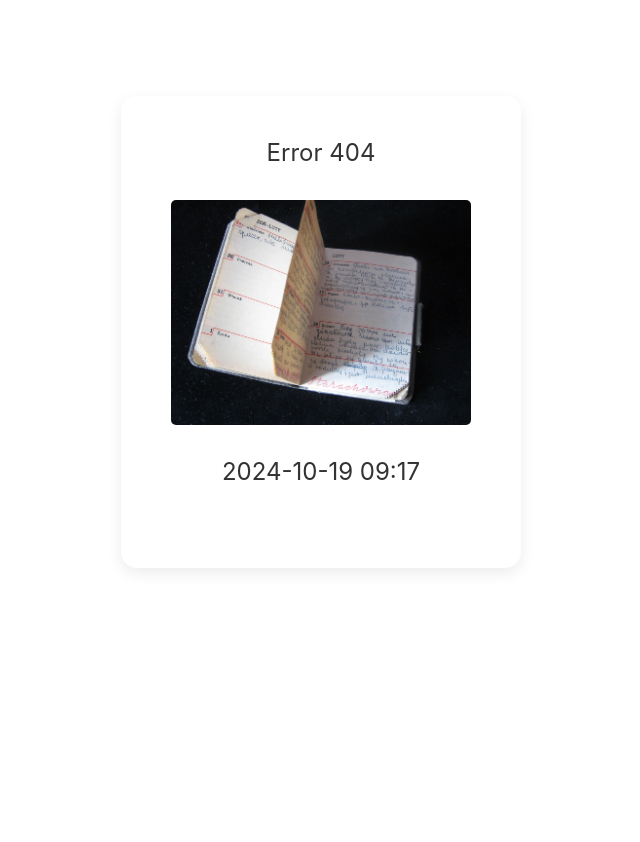
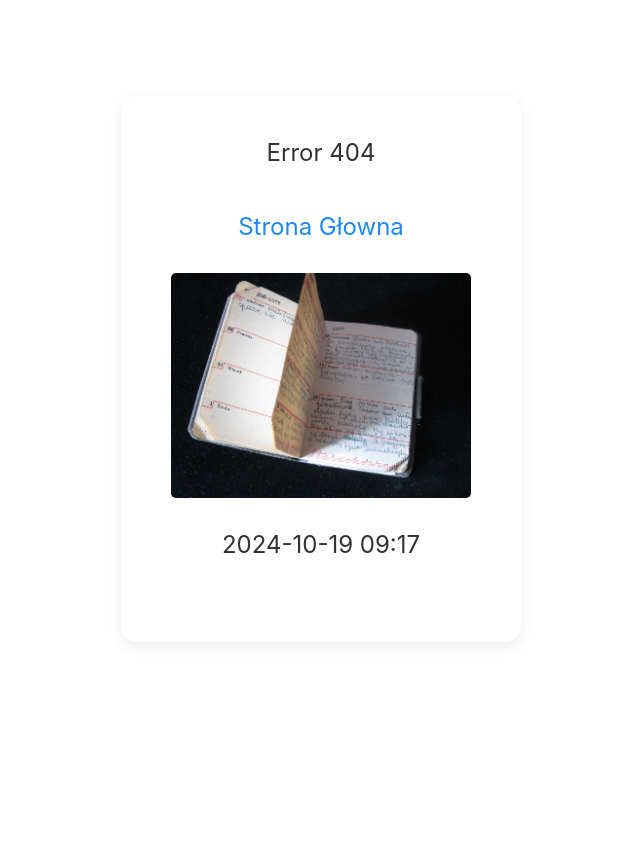
Before and after one commit to YankielG/PP_Journal, a Django app: page /error/ in a window 1280 px wide. Shown: the part 204-1046 px from the top of the page, without its empty margins (319-959 px from the left). Before the commit the page ends 774 px from the top, so only its background shows below. Run offline with Django 5.2, Linux system fonts and the light colour scheme.

Commit message:
Finalna wersja projektu 1.0

```diff
--- a/templates/404.html
+++ b/templates/404.html
@@ -26,6 +26,7 @@
 
 {#    <h2 class="uk-text-center uk-card-title">Dzienniczek Zdrowia</h2>#}
     <h2 class="uk-text-center uk-card-title">Error 404</h2>
+    <h3 class="uk-text-center uk-card-title"><a href=http://localhost:8000>Strona Głowna</a></h3>
 
     <img class="uk-align-center uk-margin-remove-adjacent uk-border-rounded" src="{% static 'background.JPG' %}"
          width="300" height="140">
```
Also changed, not shown: README.md, db.sqlite3.
